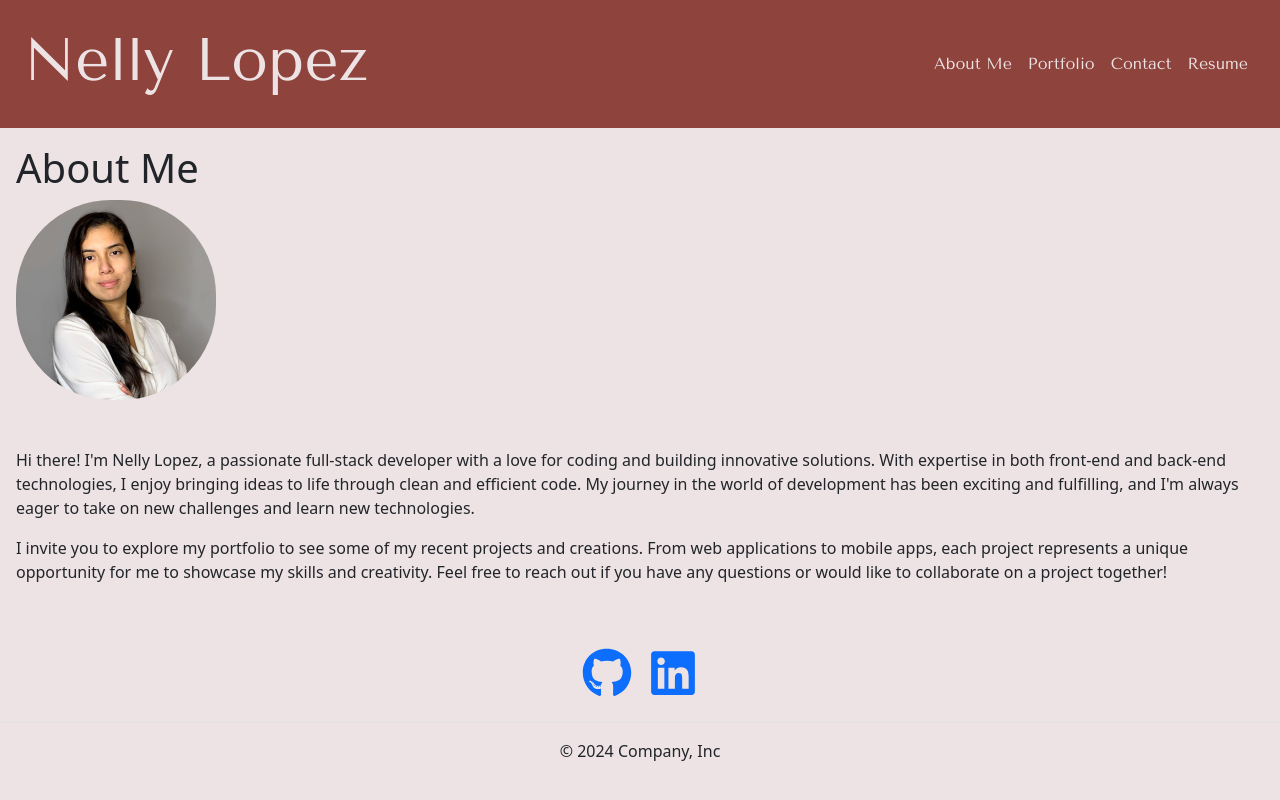
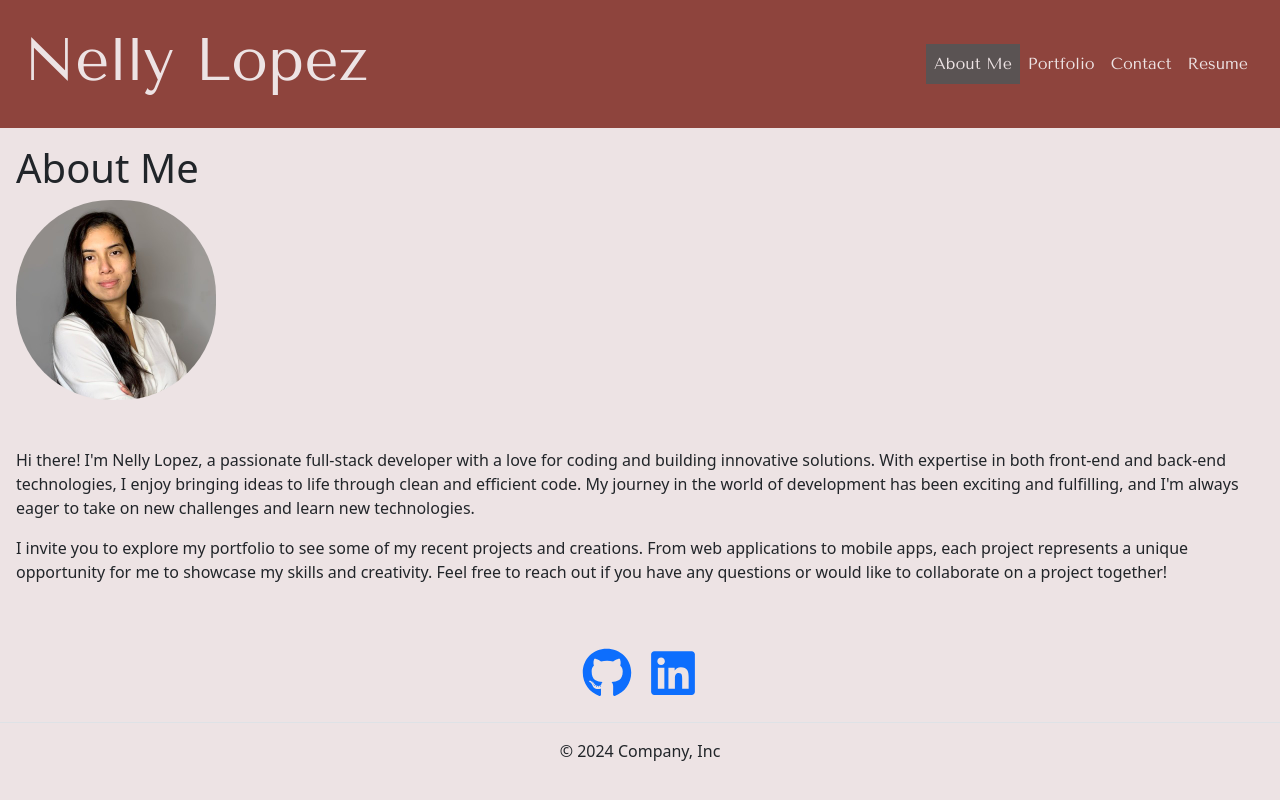
Before and after one commit to nlopez39/React-Portfolio, a React (Vite) app: page / in a window 1280 px wide. Shown: the top 800 px of the page. Built offline with nearby package versions, Linux system fonts and the light colour scheme; a web font is replaced by a local one.

Commit message:
added useLocation

```diff
--- a/src/components/Navbar.jsx
+++ b/src/components/Navbar.jsx
@@ -1,7 +1,7 @@
-import { Link } from "react-router-dom";
+import { Link, useLocation } from "react-router-dom";
 import Header from "./Header";
 function Navbar() {
-  // const currentPage = useLocation().pathname;
+  const currentPage = useLocation().pathname;
   return (
     <div
       className="d-flex justify-content-between navbar navbar-expand-lg p-4 main-navbar"
@@ -13,7 +13,7 @@ function Navbar() {
           <li className="nav-item">
             <Link
               to="/"
-              className="nav-link active"
+              className={currentPage === "/" ? "nav-link active" : "nav-link"}
               style={{
                 color: "#ede3e4",
 
@@ -26,7 +26,9 @@ function Navbar() {
           <li className="nav-item">
             <Link
               to="/Project"
-              className="nav-link active"
+              className={
+                currentPage === "/Project" ? "nav-link active" : "nav-link"
+              }
               style={{ color: "#ede3e4", fontFamily: "Tenor Sans, sans-serif" }}
             >
               Portfolio
@@ -35,7 +37,9 @@ function Navbar() {
           <li className="nav-item">
             <Link
               to="/Contact"
-              className="nav-link active"
+              className={
+                currentPage === "/Contact" ? "nav-link active" : "nav-link"
+              }
               style={{ color: "#ede3e4", fontFamily: "Tenor Sans, sans-serif" }}
             >
               Contact
@@ -44,7 +48,9 @@ function Navbar() {
           <li className="nav-item">
             <Link
               to="/Resume"
-              className="nav-link active"
+              className={
+                currentPage === "/Resume" ? "nav-link active" : "nav-link"
+              }
               style={{ color: "#ede3e4", fontFamily: "Tenor Sans, sans-serif" }}
             >
               Resume
--- a/src/components/style.css
+++ b/src/components/style.css
@@ -32,3 +32,7 @@
     background-color: rgb(135, 135, 134);
     transform: translateY(-3px);
   }
+
+  .nav-link.active {
+    background-color: rgb(90, 83, 83);
+  }
```
